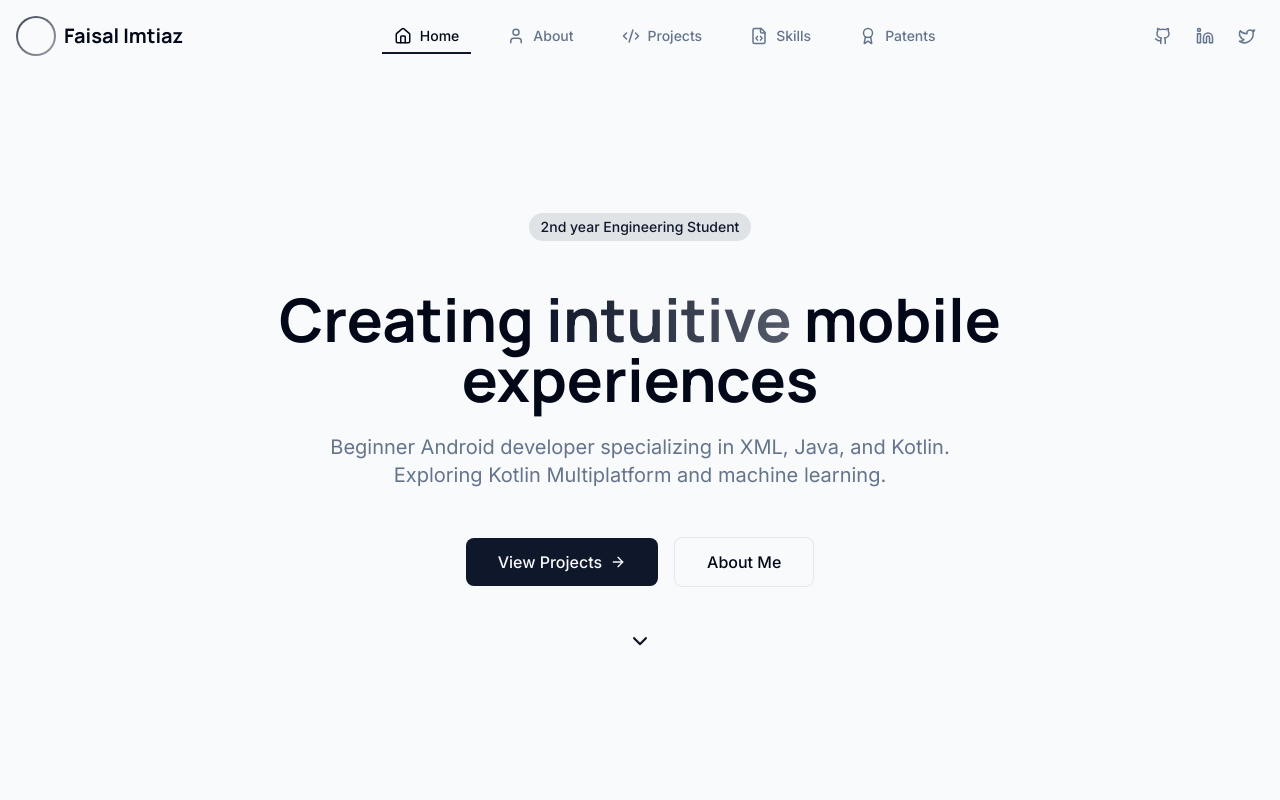
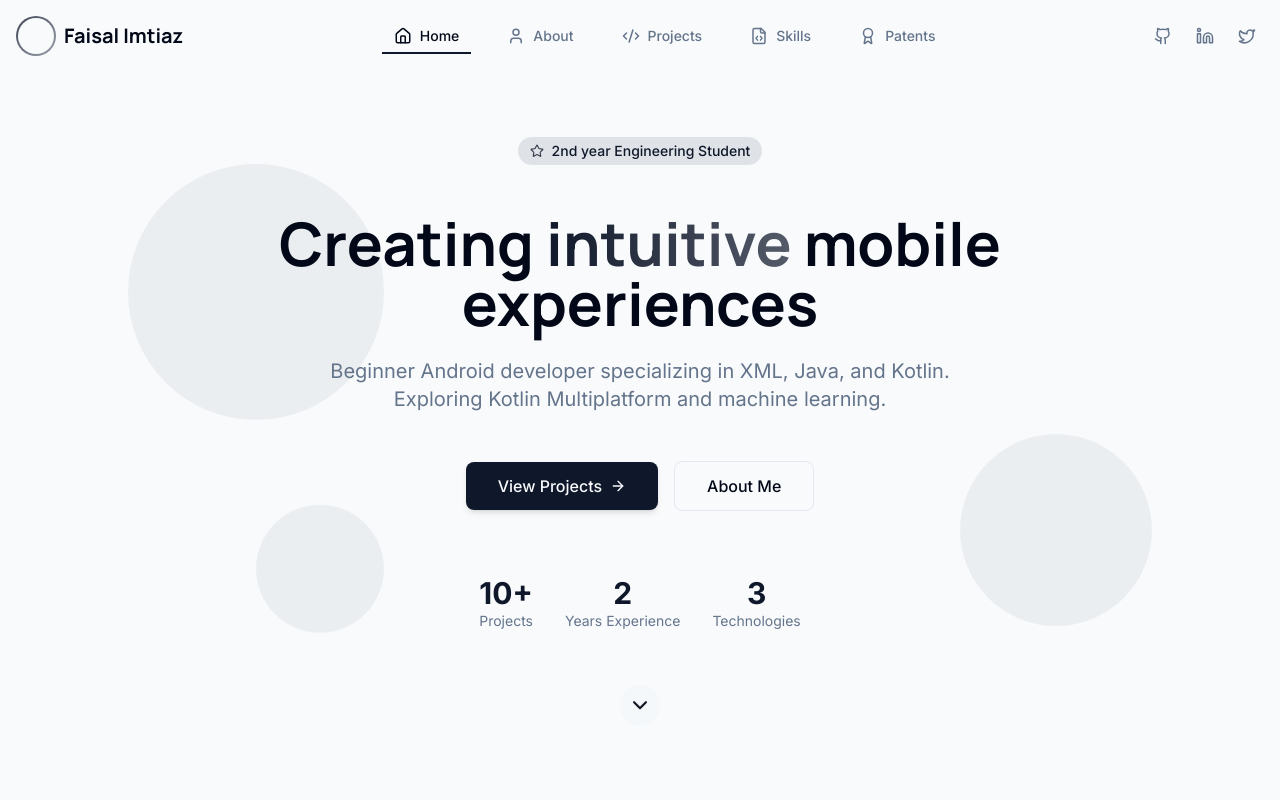
Before and after one commit to finefigo/my-1st-portfolio, a React (Vite) app: page / in a window 1280 px wide. Shown: the top 800 px of the page. Built offline with nearby package versions, Linux system fonts and the light colour scheme.

Commit message:
Improve hero section
This commit improves the hero section.

```diff
--- a/src/components/Hero.tsx
+++ b/src/components/Hero.tsx
@@ -1,12 +1,22 @@
-import { ArrowRight, ChevronDown } from "lucide-react";
+
+import { ArrowRight, ChevronDown, Star } from "lucide-react";
 import { Link } from "react-router-dom";
 import { cn } from "@/lib/utils";
+import { useEffect, useState } from "react";
+
 interface HeroProps {
   className?: string;
 }
+
 const Hero = ({
   className
 }: HeroProps) => {
+  const [mounted, setMounted] = useState(false);
+
+  useEffect(() => {
+    setMounted(true);
+  }, []);
+
   const scrollToAbout = () => {
     const aboutSection = document.getElementById('about-section');
     if (aboutSection) {
@@ -15,44 +25,106 @@ const Hero = ({
       });
     }
   };
-  return <section className={cn("relative min-h-[85vh] flex flex-col items-center justify-center text-center px-4", className)}>
-      <div className="space-y-6 max-w-3xl mx-auto animate-fade-in">
-        <div className="inline-block px-3 py-1 rounded-full bg-primary/10 text-primary text-sm font-medium mb-6 animate-fade-in" style={{
-        animationDelay: '200ms'
-      }}>2nd year Engineering Student</div>
 
-        <h1 className="text-4xl md:text-6xl font-display font-bold leading-tight animate-fade-in" style={{
-        animationDelay: '400ms'
-      }}>
-          Creating <span className="title-gradient">intuitive</span> mobile experiences
+  return (
+    <section className={cn("relative min-h-[85vh] flex flex-col items-center justify-center text-center px-4 overflow-hidden", className)}>
+      {/* Animated background shapes */}
+      <div className="absolute inset-0 -z-10 overflow-hidden">
+        <div className="absolute top-[10%] left-[10%] w-64 h-64 rounded-full bg-primary/5 animate-float" style={{ animationDelay: '0s' }}></div>
+        <div className="absolute top-[50%] right-[10%] w-48 h-48 rounded-full bg-primary/5 animate-float" style={{ animationDelay: '1s' }}></div>
+        <div className="absolute bottom-[20%] left-[20%] w-32 h-32 rounded-full bg-primary/5 animate-float" style={{ animationDelay: '2s' }}></div>
+      </div>
+
+      <div className="space-y-6 max-w-3xl mx-auto">
+        {/* Badge */}
+        <div
+          className={cn(
+            "inline-block px-3 py-1 rounded-full bg-primary/10 text-primary text-sm font-medium mb-6",
+            mounted ? "animate-fade-in" : "opacity-0"
+          )}
+          style={{ animationDelay: '200ms' }}
+        >
+          <div className="flex items-center gap-2">
+            <Star size={14} className="animate-pulse-slow" />
+            <span>2nd year Engineering Student</span>
+          </div>
+        </div>
+
+        {/* Main heading */}
+        <h1
+          className={cn(
+            "text-4xl md:text-6xl font-display font-bold leading-tight",
+            mounted ? "animate-fade-in" : "opacity-0"
+          )}
+          style={{ animationDelay: '400ms' }}
+        >
+          Creating <span className="title-gradient">intuitive</span> mobile <br className="hidden sm:inline" />experiences
         </h1>
 
-        <p className="text-xl text-muted-foreground max-w-2xl mx-auto animate-fade-in" style={{
-        animationDelay: '600ms'
-      }}>
+        {/* Description */}
+        <p
+          className={cn(
+            "text-xl text-muted-foreground max-w-2xl mx-auto",
+            mounted ? "animate-fade-in" : "opacity-0"
+          )}
+          style={{ animationDelay: '600ms' }}
+        >
           Beginner Android developer specializing in XML, Java, and Kotlin.
-          Exploring Kotlin Multiplatform and machine learning.
+          <br className="hidden sm:inline" /> Exploring Kotlin Multiplatform and machine learning.
         </p>
 
-        <div className="flex flex-col items-center justify-center gap-4 pt-6 animate-fade-in" style={{
-        animationDelay: '800ms'
-      }}>
+        {/* CTA buttons */}
+        <div
+          className={cn(
+            "flex flex-col items-center justify-center gap-4 pt-6",
+            mounted ? "animate-fade-in" : "opacity-0"
+          )}
+          style={{ animationDelay: '800ms' }}
+        >
           <div className="flex flex-col sm:flex-row items-center justify-center gap-4 w-full">
-            <Link to="/projects" className="px-8 py-3 rounded-lg bg-primary text-primary-foreground font-medium flex items-center gap-2 transition-all hover:opacity-90 transform hover:translate-y-[-2px]">
+            <Link
+              to="/projects"
+              className="px-8 py-3 rounded-lg bg-primary text-primary-foreground font-medium flex items-center gap-2 transition-all hover:opacity-90 transform hover:translate-y-[-2px] shadow-md hover:shadow-lg"
+            >
               View Projects
               <ArrowRight size={16} />
             </Link>
 
-            <Link to="/about" className="px-8 py-3 rounded-lg border border-input bg-background hover:bg-secondary/50 font-medium transition-all transform hover:translate-y-[-2px]">
+            <Link
+              to="/about"
+              className="px-8 py-3 rounded-lg border border-input bg-background hover:bg-secondary/50 font-medium transition-all transform hover:translate-y-[-2px]"
+            >
               About Me
             </Link>
           </div>
 
-          <button onClick={scrollToAbout} className="mt-8 animate-bounce" aria-label="Scroll to about section">
+          {/* Stats section */}
+          <div className="flex flex-wrap justify-center gap-8 mt-12 w-full max-w-lg">
+            <div className="text-center">
+              <div className="text-3xl font-bold text-primary">10+</div>
+              <div className="text-sm text-muted-foreground">Projects</div>
+            </div>
+            <div className="text-center">
+              <div className="text-3xl font-bold text-primary">2</div>
+              <div className="text-sm text-muted-foreground">Years Experience</div>
+            </div>
+            <div className="text-center">
+              <div className="text-3xl font-bold text-primary">3</div>
+              <div className="text-sm text-muted-foreground">Technologies</div>
+            </div>
+          </div>
+
+          <button
+            onClick={scrollToAbout}
+            className="mt-12 animate-bounce p-2 rounded-full bg-secondary/50 hover:bg-secondary transition-colors"
+            aria-label="Scroll to about section"
+          >
             <ChevronDown size={24} />
           </button>
         </div>
       </div>
-    </section>;
+    </section>
+  );
 };
+
 export default Hero;
--- a/src/pages/Index.tsx
+++ b/src/pages/Index.tsx
@@ -10,7 +10,9 @@ const Index = () => {
     <Layout>
       <div className="min-h-screen">
         <Hero />
-        <AboutPreview />
+        <div id="about-section">
+          <AboutPreview />
+        </div>
         <ProjectsPreview />
         <LogoSection />
       </div>
```
